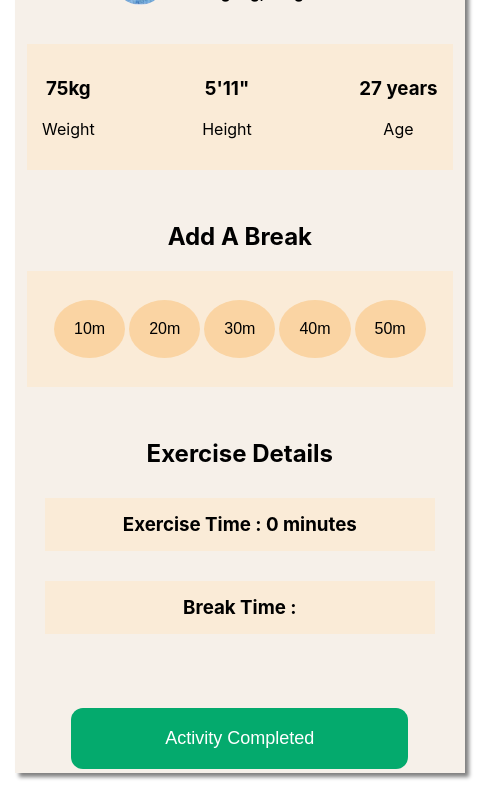
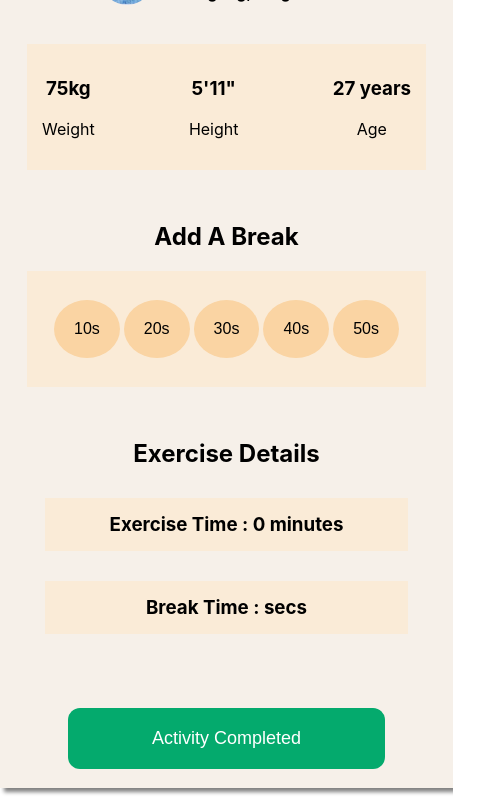
Before and after one commit to Ovijitnath/the-workout-zone-repo, a React (Create React App) app: page / in a window 390 px wide. Shown: the part 4110-4912 px from the top of the page, 485 px wide, since content can reach past the window. Built offline with nearby package versions, Linux system fonts and the light colour scheme.

Commit message:
break time clicked

```diff
--- a/src/Components/Cart/Cart.js
+++ b/src/Components/Cart/Cart.js
@@ -1,10 +1,26 @@
-import React from 'react';
+import React, { useState } from 'react';
 import logo from './300and300.jpg';
 import './Cart.css'
 
 
 const Cart = ({ cart }) => {
 
+    const [time, setTime] = useState();
+    const handleClick10 = () => {
+        setTime(10);
+    }
+    const handleClick20 = () => {
+        setTime(20);
+    }
+    const handleClick30 = () => {
+        setTime(30);
+    }
+    const handleClick40 = () => {
+        setTime(40);
+    }
+    const handleClick50 = () => {
+        setTime(50);
+    }
     let total = 0;
     for (const product of cart) {
         total = total + product.time;
@@ -37,11 +53,11 @@ const Cart = ({ cart }) => {
 
                 <h2>Add A Break</h2>
                 <div className='allBtn-container'>
-                    <button className='btn-break'>10m</button>
-                    <button className='btn-break'>20m</button>
-                    <button className='btn-break'>30m</button>
-                    <button className='btn-break'>40m</button>
-                    <button className='btn-break'>50m</button>
+                    <button onClick={handleClick10} className='btn-break'>10s</button>
+                    <button onClick={handleClick20} className='btn-break'>20s</button>
+                    <button onClick={handleClick30} className='btn-break'>30s</button>
+                    <button onClick={handleClick40} className='btn-break'>40s</button>
+                    <button onClick={handleClick50} className='btn-break'>50s</button>
                 </div>
             </div>
             <br />
@@ -49,7 +65,7 @@ const Cart = ({ cart }) => {
                 <h2>Exercise Details</h2>
                 <div>
                     <h3 className='time-details'>Exercise Time :  {total} minutes</h3>
-                    <h3 className='time-details'>Break Time : </h3>
+                    <h3 className='time-details'>Break Time : {time} secs</h3>
                 </div>
             </div>
             <br />
--- a/src/Components/Home/Home.css
+++ b/src/Components/Home/Home.css
@@ -27,7 +27,7 @@
     background-color: rgb(246, 240, 233);
     box-shadow: 4px 4px 4px gray;
     margin-top: 15px;
-    margin-right: 20px;
+    padding: 15px;
 }
 
 .rightSide-container img {
@@ -44,6 +44,6 @@
 
     .home-container {
         grid-template-columns: repeat(1, 1fr);
-        margin: 15px;
+        /* margin: 15px; */
     }
 }
```
